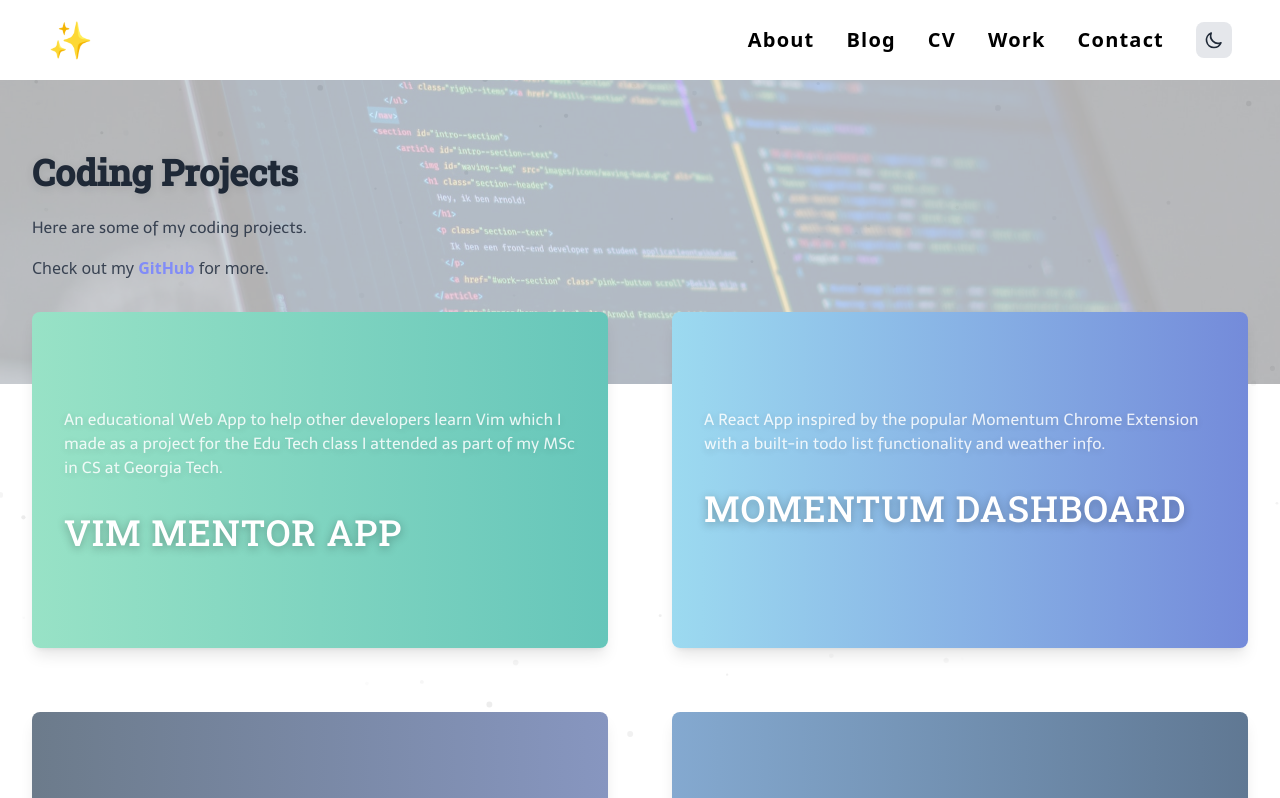
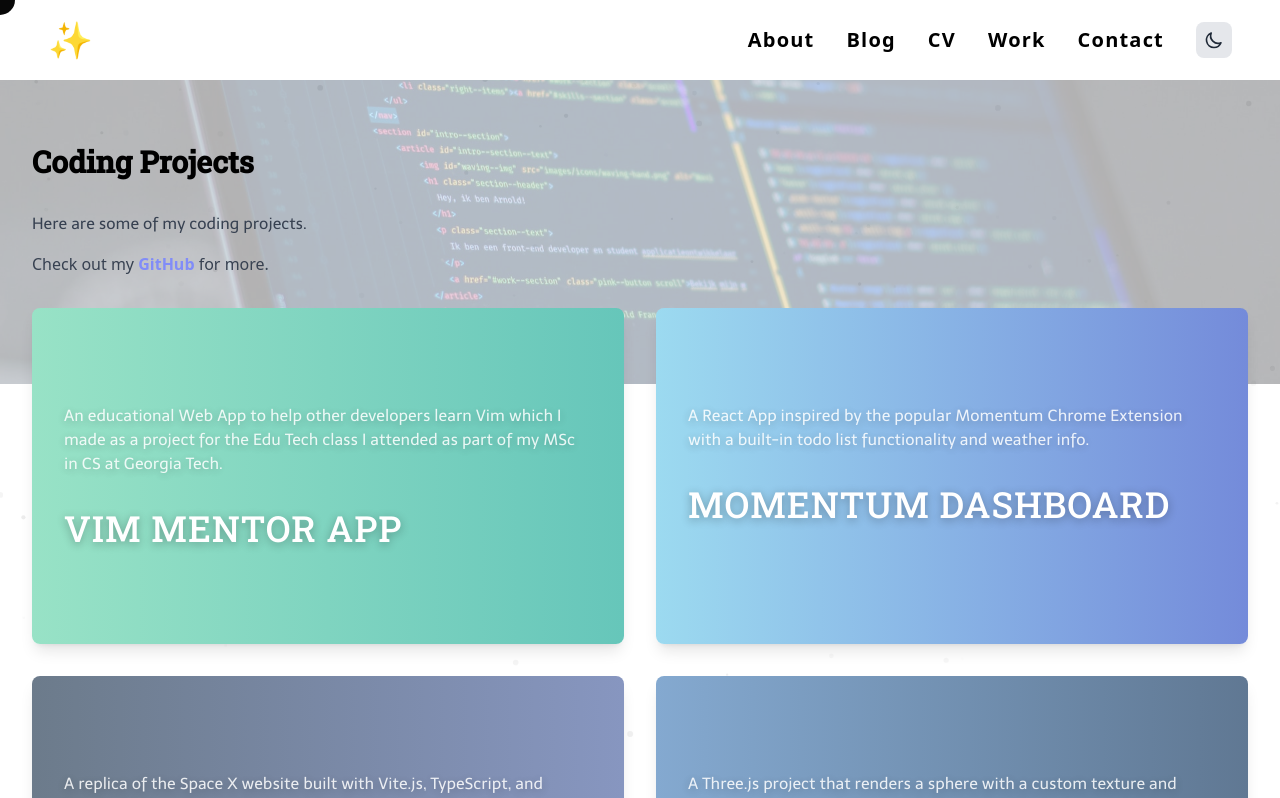
Before and after one commit to vale-c/vale-folio-next, a Next.js app: page /work in a window 1280 px wide. Shown: the top 798 px of the page. Built offline with nearby package versions, Linux system fonts and the light colour scheme.

Commit message:
removing all styled-components dependencies

```diff
--- a/components/Container.jsx
+++ b/components/Container.jsx
@@ -6,7 +6,7 @@ export default function Container(props) {
   const router = useRouter();
   const meta = {
     title: `Vale's Portfolio`,
-    description: `A Next.js portfolio blog, with content powered by Notion and styled with Tailwind CSS.`,
+    description: `A creative Next.js portfolio/blog, with content powered by Notion and styled with Tailwind CSS.`,
     type: 'website',
     image: '/site.png',
     ...customMeta
@@ -32,7 +32,7 @@ export default function Container(props) {
         <meta property="og:title" content={meta.title} />
         <meta property="og:image" content={meta.image ?? '/site.png'} />
         <meta name="twitter:card" content="summary_large_image" />
-        <meta name="twitter:site" content="@CherriePie4897" />
+        <meta name="twitter:site" content="@valecodes" />
         <meta name="twitter:title" content={meta.title} />
         <meta name="twitter:description" content={meta.description} />
         <meta name="twitter:image" content={meta.image ?? '/site.png'} />
@@ -40,7 +40,7 @@ export default function Container(props) {
           <meta property="article:published_time" content={meta.date} />
         )}
       </Head>
-      <main className="lg:container lg:mx-auto px-8">{children}</main>
+      <main className="px-8 lg:container lg:mx-auto">{children}</main>
     </>
   );
 }
--- a/components/NavHeader.jsx
+++ b/components/NavHeader.jsx
@@ -7,15 +7,12 @@ import { ToggleButton } from '../components/ToggleButton';
 
 import Link from 'next/link';
 
-import { hidden } from '../styles/utils';
-
 export const NavHeader = () => {
   const [open, setOpen] = useState(false);
   return (
     <div className="mb-8">
       <ul
-        hidden={hidden}
-        className="sm:flex pointer-events-auto items-center antialiased font-medium text-xs tracking-widest z-10"
+        className="sm:flex pointer-events-auto items-center antialiased font-medium text-xs tracking-widest z-10 hidden xl:block"
       >
         <header
           className="top-0 w-screen fixed flex flex-row justify-between items-center tracking-widest
--- a/components/ProjectCard.jsx
+++ b/components/ProjectCard.jsx
@@ -1,26 +1,23 @@
 import React from 'react';
 import PropTypes from 'prop-types';
 
-import styled from 'styled-components';
+export const ProjectsWrapper = ({ children }) => (
+  <div className="grid gap-8 grid-cols-1 md:grid-cols-2">
+    {children}
+  </div>
+);
 
-export const ProjectsWrapper = styled.div`
-  display: grid;
-  grid-gap: 4rem;
-  grid-template-columns: repeat(2, 1fr);
-  @media (max-width: 1200px) {
-    grid-gap: 3rem;
-  }
-  @media (max-width: 900px) {
-    grid-template-columns: 1fr;
-    grid-gap: 2rem;
-  }
-`;
+ProjectsWrapper.propTypes = {
+  children: PropTypes.node.isRequired,
+};
 
-export const InnerCardText = styled.p`
-  font-family: 'Telex', sans-serif;
-  color: white;
-  text-shadow: 0 2px 10px rgba(0, 0, 0, 0.2);
-`;
+export const InnerCardText = ({ children }) => (
+  <p className="font-telex text-white text-shadow-md">{children}</p>
+);
+
+InnerCardText.propTypes = {
+  children: PropTypes.node.isRequired,
+};
 
 export const ProjectCard = ({ title, link, children, background }) => (
   <a
@@ -32,17 +29,17 @@ export const ProjectCard = ({ title, link, children, background }) => (
     style={{
       background,
       border: background,
-      transition: 'transform 0.4s cubic-bezier(0.175, 0.885, 0.32, 1.275)'
+      transition: 'transform 0.4s cubic-bezier(0.175, 0.885, 0.32, 1.275)',
     }}
   >
     <div
-      className="opacity-85 text-sm md:text-base"
+      className="opacity-85 text-sm md:text-base text-shadow-md"
       style={{ textShadow: '0 2px 10px rgba(0, 0, 0, 0.3)' }}
     >
       {children}
     </div>
     <div
-      className="uppercase font-roboto text-white text-sm md:text-3xl xl:text-4xl tracking-wide pt-8"
+      className="uppercase font-roboto text-white text-sm md:text-3xl xl:text-4xl tracking-wide pt-8 text-shadow-md"
       style={{ textShadow: '0 2px 10px rgba(0, 0, 0, 0.3)' }}
     >
       {title}
@@ -55,5 +52,5 @@ ProjectCard.propTypes = {
   children: PropTypes.oneOfType([PropTypes.string, PropTypes.element])
     .isRequired,
   link: PropTypes.string.isRequired,
-  title: PropTypes.string
+  title: PropTypes.string,
 };
--- a/package.json
+++ b/package.json
@@ -25,7 +25,6 @@
     "react-locomotive-scroll": "^0.2.2",
     "react-particles": "^2.2.2",
     "react-syntax-highlighter": "^15.5.0",
-    "styled-components": "^5.3.5",
     "tsparticles": "^2.2.2",
     "typewriter-effect": "^2.19.0"
   },
--- a/pages/_document.js
+++ b/pages/_document.js
@@ -1,32 +1,6 @@
 import Document, { Html, Head, Main, NextScript } from 'next/document';
-import { ServerStyleSheet } from 'styled-components';
 
 export default class MyDocument extends Document {
-  static async getInitialProps(ctx) {
-    const sheet = new ServerStyleSheet();
-    const originalRenderPage = ctx.renderPage;
-
-    try {
-      ctx.renderPage = () =>
-        originalRenderPage({
-          enhanceApp: (App) => (props) =>
-            sheet.collectStyles(<App {...props} />)
-        });
-
-      const initialProps = await Document.getInitialProps(ctx);
-      return {
-        ...initialProps,
-        styles: (
-          <>
-            {initialProps.styles}
-            {sheet.getStyleElement()}
-          </>
-        )
-      };
-    } finally {
-      sheet.seal();
-    }
-  }
   render() {
     return (
       <Html lang="en">
--- a/pages/work.jsx
+++ b/pages/work.jsx
@@ -5,28 +5,13 @@ import {
   InnerCardText
 } from '../components/ProjectCard';
 import Container from '../components/Container';
-import styled from 'styled-components';
-import { screens, textSizes } from '../tailwind';
 import { Ribbon } from '../components/Ribbon';
 
-const Title = styled.h1`
-  font-size: ${textSizes['4xl']};
-  font-weight: 600;
-  line-height: 56px;
-  text-shadow: 0 2px 10px rgba(0, 0, 0, 0.1);
-  @media (max-width: ${screens.lg}px) {
-    font-size: ${textSizes['2xl']};
-    line-height: 42px;
-  }
-  @media (max-width: ${screens.md}px) {
-    font-size: 32px;
-    line-height: 38px;
-  }
-  @media (max-width: ${screens.sm}px) {
-    font-size: ${textSizes['xl']};
-    line-height: 32px;
-  }
-`;
+const Title = ({ children }) => (
+  <h1 className="mb-8 font-roboto text-4xl font-semibold leading-56 text-shadow-md md:text-3xl md:leading-42 sm:text-2xl sm:leading-32">
+    {children}
+  </h1>
+);
 
 const Work = ({ isWorkPage = true }) => {
   return (
--- a/styles/utils.jsx
+++ /dev/null
@@ -1,9 +0,0 @@
-import { css } from 'styled-components';
-import { screens } from '../tailwind';
-
-export const hidden = css`
-  display: none;
-  @media (min-width: ${screens.xl}px) {
-    display: block;
-  }
-`;
```
Also changed, not shown: styles/animations.jsx (deleted, +0 -66 lines), .babelrc (deleted).
